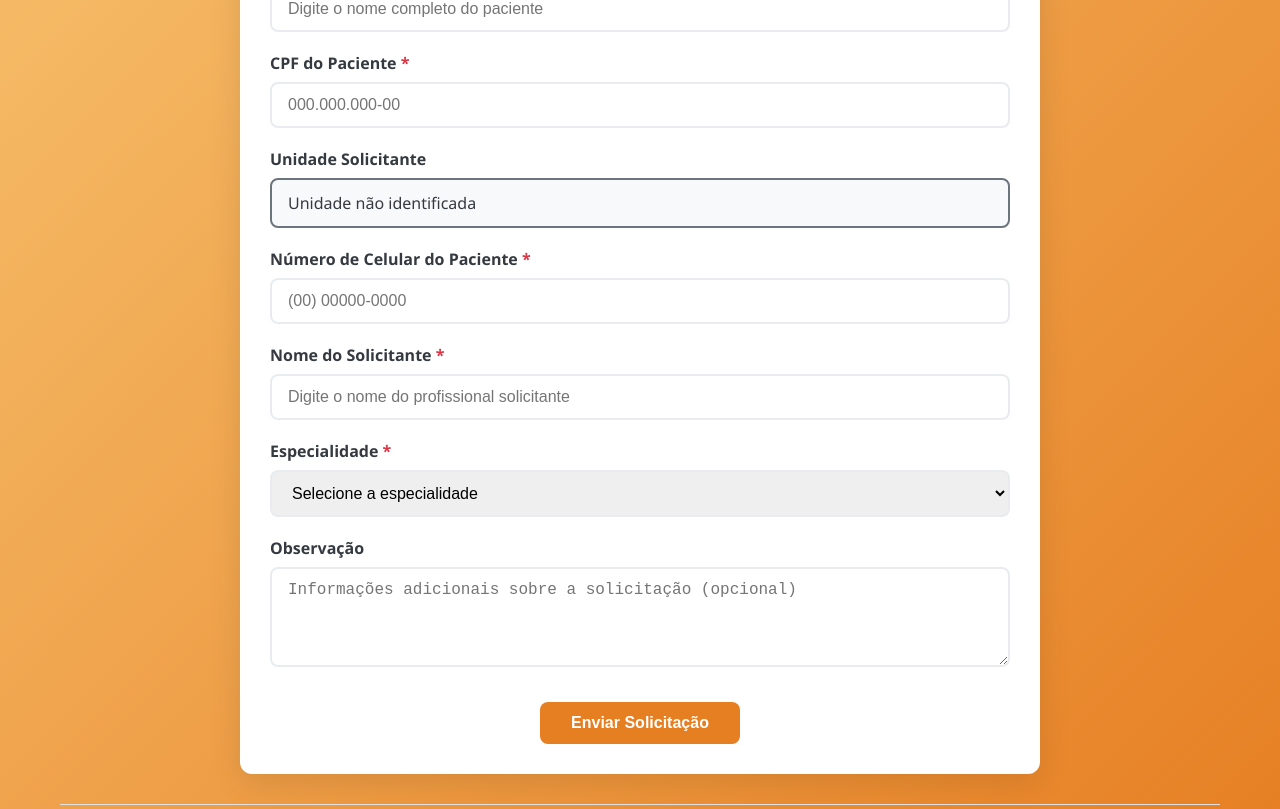
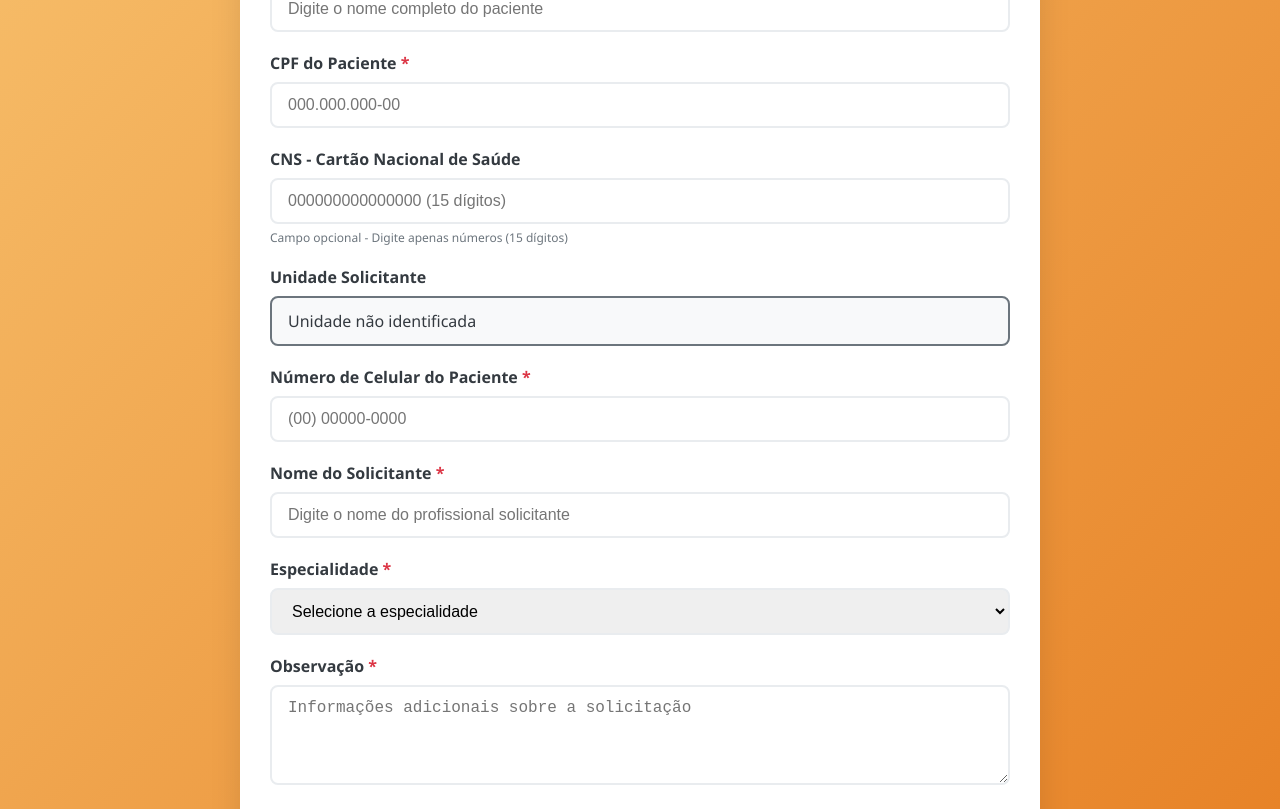
Before and after one commit to samueldng/solicitacao_consultas, a React (Create React App) app: page /request in a window 1280 px wide. Shown: the part 371-1180 px from the top of the page. Built offline with nearby package versions, Linux system fonts and the light colour scheme; sample sign-in values are in the browser's storage.

Commit message:
google apps script13

```diff
--- a/src/components/RequestForm.tsx
+++ b/src/components/RequestForm.tsx
@@ -9,6 +9,7 @@ const RequestForm: React.FC = () => {
   const [formData, setFormData] = useState({
     nomePaciente: '',
     cpfPaciente: '',
+    cns: '', // Novo campo CNS
     unidadeSolicitante: '',
     numeroCelular: '',
     observacao: '',
@@ -145,6 +146,29 @@ const RequestForm: React.FC = () => {
     }
   };
 
+  // Função para validar CNS - Cartão Nacional de Saúde
+  const validateCNS = (cns: string): boolean => {
+    // Remove todos os caracteres não numéricos
+    const cleanCNS = cns.replace(/\D/g, '');
+
+    if (cleanCNS.length !== 15) {
+      return false;
+    }
+
+    // Calcula a soma ponderada
+    const sum = cleanCNS
+      .split('')
+      .reduce((acc, digit, index) => acc + parseInt(digit) * (15 - index), 0);
+
+    return sum % 11 === 0;
+  };
+
+  // Função para formatar CNS (apenas números)
+  const formatCNS = (value: string): string => {
+    const numbers = value.replace(/\D/g, '');
+    return numbers.slice(0, 15); // Limita a 15 dígitos
+  };
+
   // Função para validar todos os campos
   const validateForm = (): boolean => {
     const newErrors: {[key: string]: string} = {};
@@ -163,6 +187,11 @@ const RequestForm: React.FC = () => {
       newErrors.cpfPaciente = 'CPF inválido';
     }
 
+    // Validar CNS (opcional, mas se preenchido deve ser válido)
+    if (formData.cns.trim() && !validateCNS(formData.cns)) {
+      newErrors.cns = 'CNS inválido - deve conter 15 dígitos válidos';
+    }
+
     // Validar unidade solicitante (deve estar preenchida automaticamente)
     if (!formData.unidadeSolicitante) {
       newErrors.unidadeSolicitante = 'Erro: Unidade solicitante não identificada';
@@ -173,6 +202,11 @@ const RequestForm: React.FC = () => {
       newErrors.numeroCelular = 'Número de celular é obrigatório';
     } else if (!validatePhone(formData.numeroCelular)) {
       newErrors.numeroCelular = 'Número de telefone inválido';
+    }
+
+    // Validar observação (agora obrigatória)
+    if (!formData.observacao.trim()) {
+      newErrors.observacao = 'Observação é obrigatória';
     }
 
     // Validar nome do solicitante
@@ -198,21 +232,23 @@ const RequestForm: React.FC = () => {
     // Aplicar formatação específica em tempo real
     if (name === 'cpfPaciente') {
       formattedValue = formatCPF(value);
+    } else if (name === 'cns') {
+      formattedValue = formatCNS(value);
     } else if (name === 'numeroCelular') {
       formattedValue = formatPhone(value);
     }
 
-    setFormData({ ...formData, [name]: formattedValue });
+    setFormData(prev => ({
+      ...prev,
+      [name]: formattedValue
+    }));
 
-    // Limpar erro específico do campo quando o usuário começar a digitar
+    // Limpar erro do campo quando o usuário começar a digitar
     if (errors[name]) {
-      setErrors({ ...errors, [name]: '' });
-    }
-
-    // Limpar mensagens quando o usuário começar a digitar
-    if (message) {
-      setMessage('');
-      setMessageType('');
+      setErrors(prev => ({
+        ...prev,
+        [name]: ''
+      }));
     }
   };
 
@@ -261,7 +297,8 @@ const RequestForm: React.FC = () => {
         setFormData({
           nomePaciente: '',
           cpfPaciente: '',
-          unidadeSolicitante: unidadeAtual, // Manter a unidade do usuário
+          cns: '', // Incluir o novo campo
+          unidadeSolicitante: user?.unitName || '',
           numeroCelular: '',
           observacao: '',
           nomeSolicitante: '',
@@ -454,6 +491,31 @@ const RequestForm: React.FC = () => {
           </div>
 
           <div className="form-group">
+            <label htmlFor="cns" className="form-label">
+              CNS - Cartão Nacional de Saúde
+            </label>
+            <input
+              type="text"
+              id="cns"
+              name="cns"
+              className={`form-input ${errors.cns ? 'error' : ''}`}
+              value={formData.cns}
+              onChange={handleChange}
+              placeholder="000000000000000 (15 dígitos)"
+              disabled={loading}
+              maxLength={15}
+            />
+            {errors.cns && (
+              <div style={{ color: 'var(--danger)', fontSize: '14px', marginTop: '5px' }}>
+                {errors.cns}
+              </div>
+            )}
+            <div style={{ color: 'var(--medium-gray)', fontSize: '12px', marginTop: '5px' }}>
+              Campo opcional - Digite apenas números (15 dígitos)
+            </div>
+          </div>
+
+          <div className="form-group">
             <label className="form-label">
               Unidade Solicitante
             </label>
@@ -560,19 +622,25 @@ const RequestForm: React.FC = () => {
 
           <div className="form-group">
             <label htmlFor="observacao" className="form-label">
-              Observação
+              Observação <span style={{ color: 'var(--danger)' }}>*</span>
             </label>
             <textarea
               id="observacao"
               name="observacao"
-              className="form-input"
+              className={`form-input ${errors.observacao ? 'error' : ''}`}
               value={formData.observacao}
               onChange={handleChange}
-              placeholder="Informações adicionais sobre a solicitação (opcional)"
+              placeholder="Informações adicionais sobre a solicitação"
               rows={4}
+              required
               disabled={loading}
               style={{ resize: 'vertical', minHeight: '100px' }}
             />
+            {errors.observacao && (
+              <div style={{ color: 'var(--danger)', fontSize: '14px', marginTop: '5px' }}>
+                {errors.observacao}
+              </div>
+            )}
           </div>
 
           <div style={{ textAlign: 'center', marginTop: '30px' }}>
```
